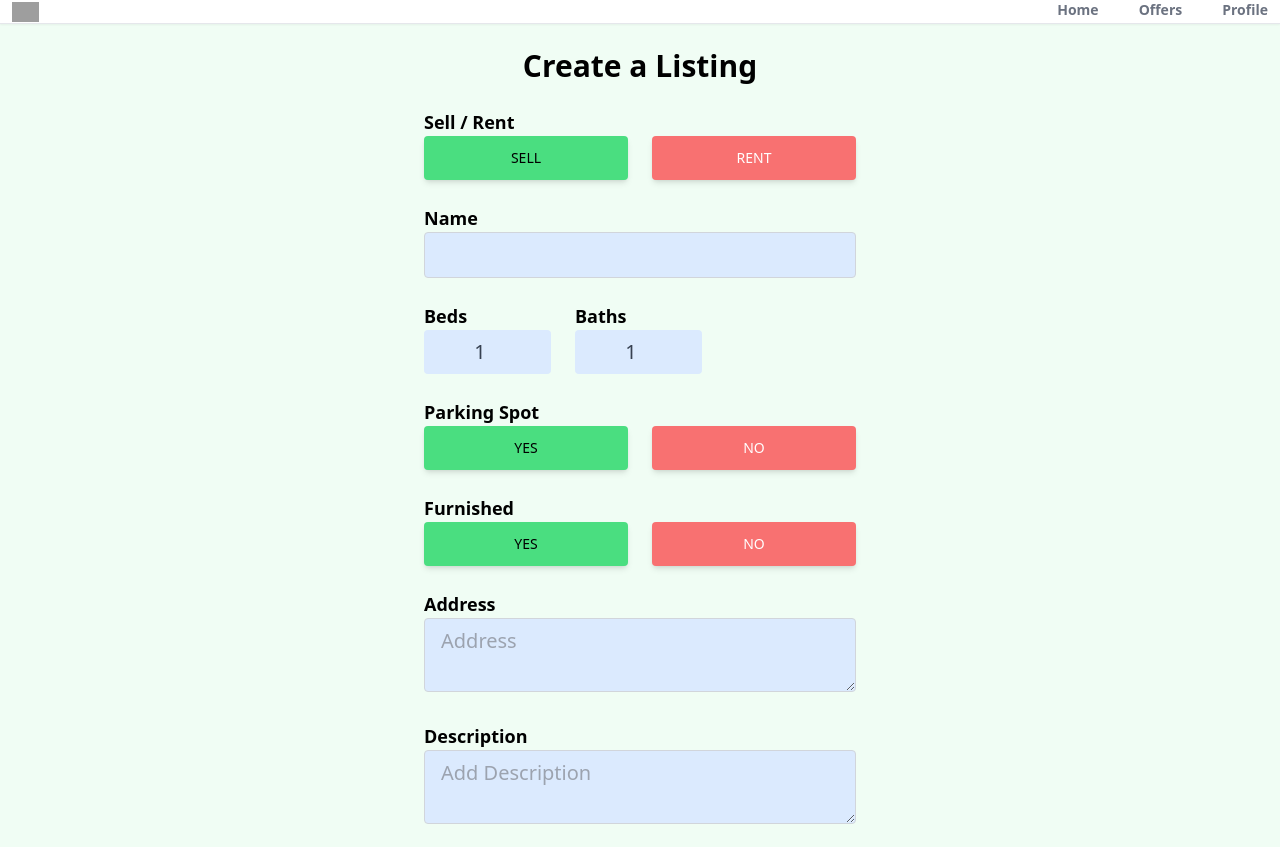
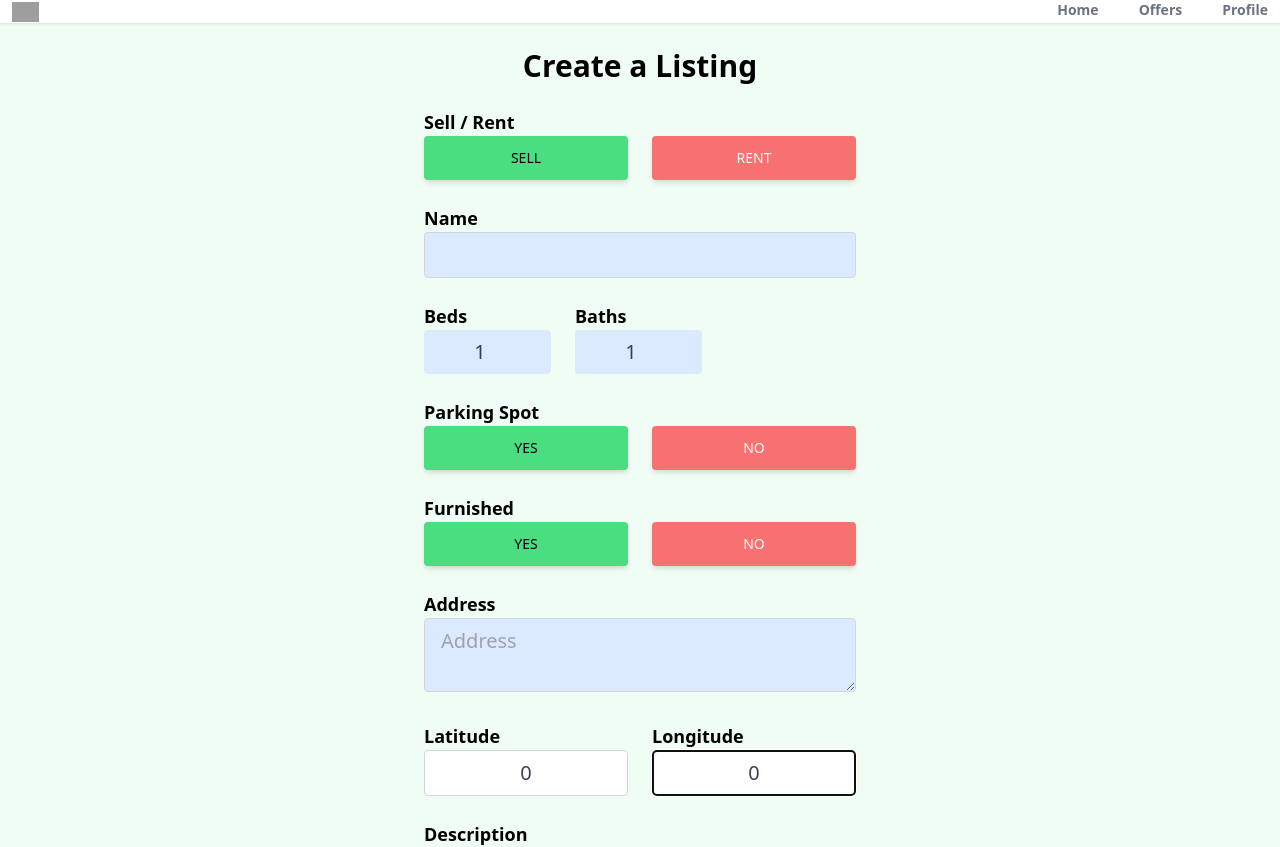
Before and after one commit to sarath1130/House-Rent-App, a React (Create React App) app: page /create-listing in a window 1280 px wide. Shown: the top 847 px of the page. Built offline with nearby package versions, Linux system fonts and the light colour scheme; no server answers; sample sign-in values are in the browser's storage; grey boxes are pictures that could not be loaded.

Commit message:
Small fixes

```diff
--- a/src/pages/CreateListing.jsx
+++ b/src/pages/CreateListing.jsx
@@ -88,26 +88,25 @@ export default function CreateListing() {
     }
     let geolocation = {};
     let location;
-    if (geolocationEnabled) {
-      const response = await fetch(
-        `https://maps.googleapis.com/maps/api/geocode/json?address=${address}&key=${process.env.REACT_APP_GEOCODE_API_KEY}`
-      );
-      const data = await response.json();
-      console.log(data);
-      geolocation.lat = data.results[0]?.geometry.location.lat ?? 0;
-      geolocation.lng = data.results[0]?.geometry.location.lng ?? 0;
+    // if (geolocationEnabled) {
+    //   const response = await fetch(
+    //     `https://maps.googleapis.com/maps/api/geocode/json?address=${address}&key=${process.env.REACT_APP_GEOCODE_API_KEY}`
+    //   );
+    //   const data = await response.json();
+    //   console.log(data);
+    //   geolocation.lat = data.results[0]?.geometry.location.lat ?? 0;
+    //   geolocation.lng = data.results[0]?.geometry.location.lng ?? 0;
 
-      location = data.status === "ZERO_RESULTS" && undefined;
+    //   location = data.status === "ZERO_RESULTS" && undefined;
 
-      if (location === undefined) {
-        setLoading(false);
-        toast.error("please enter a correct address");
-        return;
-      }
-    } else {
+    //   if (location === undefined) {
+    //     setLoading(false);
+    //     toast.error("please enter a correct address");
+    //     return;
+    //   }
+    // } else {
     geolocation.lat = latitude;
     geolocation.lng = longitude;
-    }
 
     async function storeImage(image) {
       return new Promise((resolve, reject) => {
@@ -309,12 +308,14 @@ export default function CreateListing() {
           required
           className="w-full px-4 py-2 text-xl text-gray-700 bg-blue-100 border border-gray-300 rounded transition duration-150 ease-in-out focus:text-red-700 focus:bg-slate-100 focus:border-slate-600 mb-6"
         />
-        {!geolocationEnabled && (
+
         <div className="flex space-x-6 justify-start mb-6">
           <div className="">
             <p className="text-lg font-semibold">Latitude</p>
             <input
-                type="number"
+              name="lat"
+              autoFocus
+              type="text"
               id="latitude"
               value={latitude}
               onChange={onChange}
@@ -327,8 +328,10 @@ export default function CreateListing() {
           <div className="">
             <p className="text-lg font-semibold">Longitude</p>
             <input
-                type="number"
+              type="text"
               id="longitude"
+              name="lng"
+              autoFocus
               value={longitude}
               onChange={onChange}
               required
@@ -338,7 +341,6 @@ export default function CreateListing() {
             />
           </div>
         </div>
-        )}
 
         <p className="text-lg font-semibold">Description</p>
         <textarea
--- a/src/pages/Offers.jsx
+++ b/src/pages/Offers.jsx
@@ -107,7 +107,7 @@ export default function Offers() {
           )}
         </>
       ) : (
-        <p>There is no offers</p>
+        <p>There is no current offers</p>
       )}
     </div>
   );
```
Lines whose indentation alone changed are shown as unchanged.
